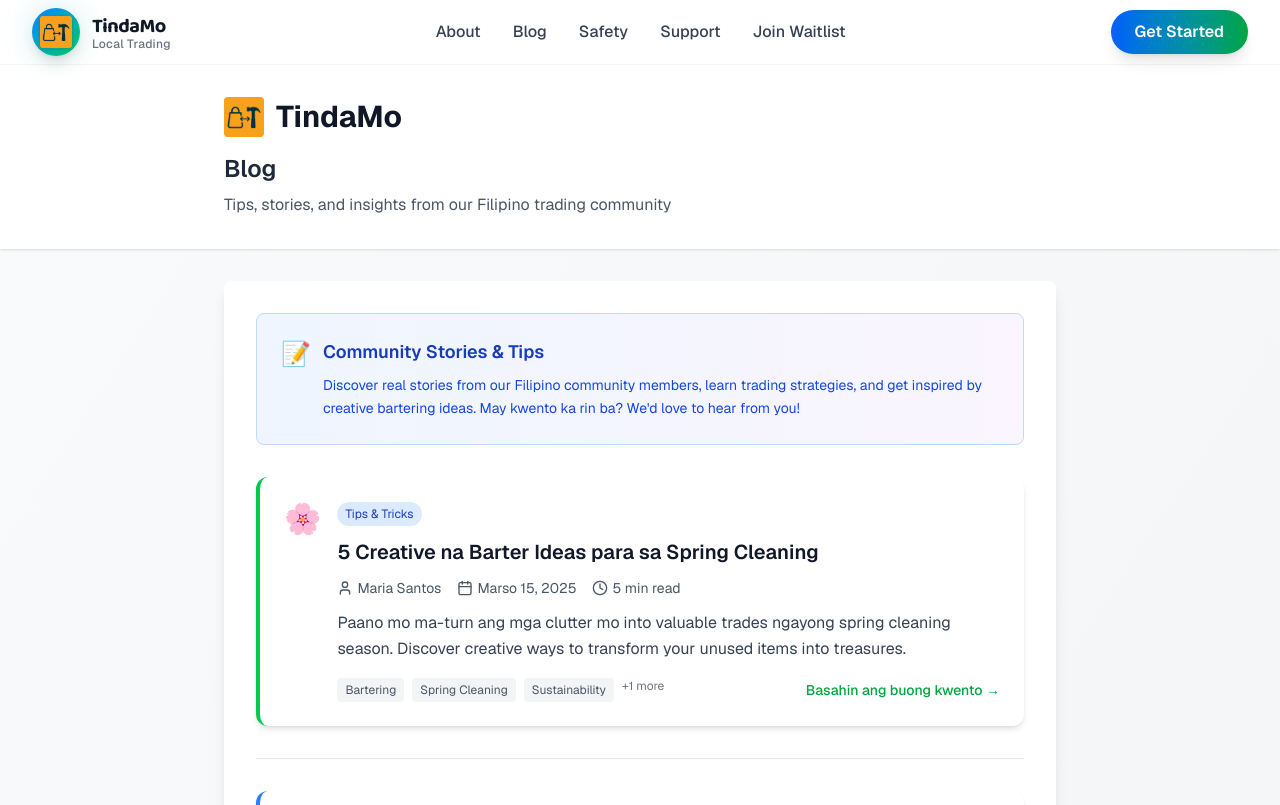
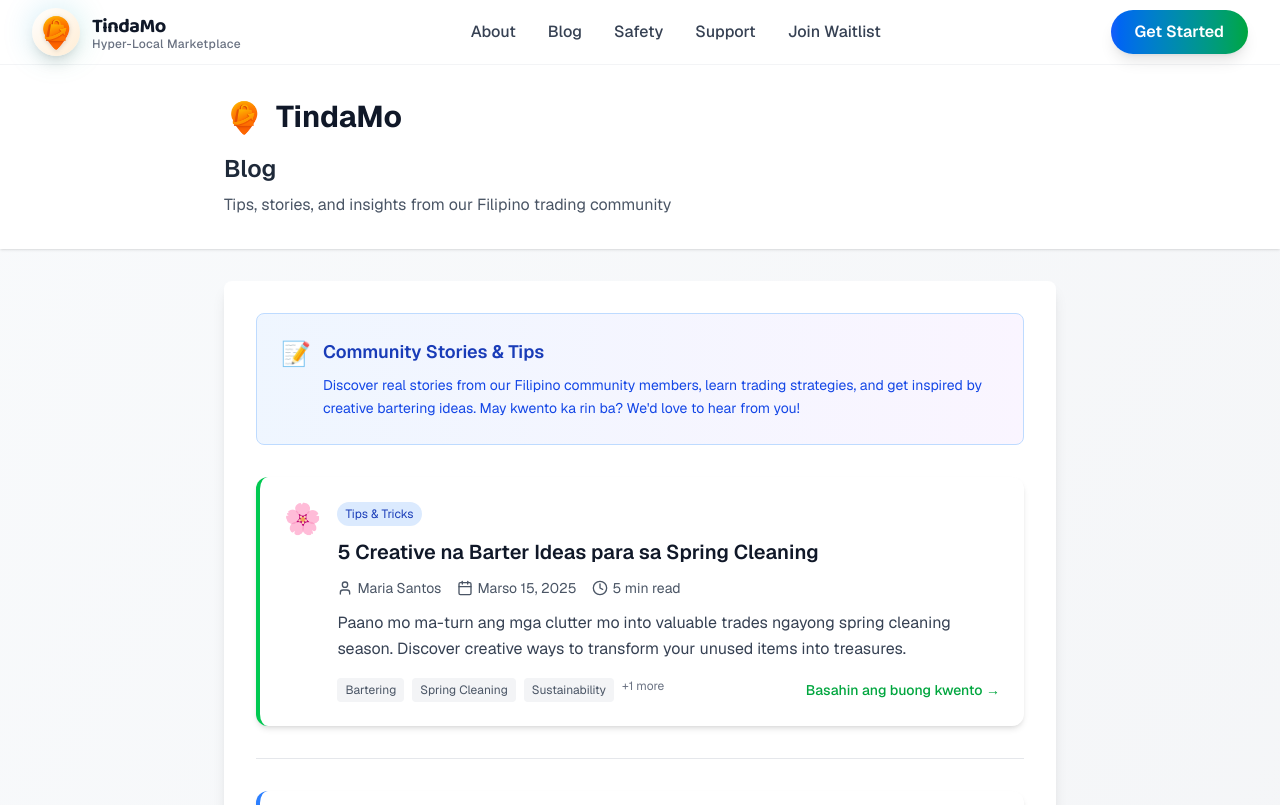
Before and after one commit to jerald-devOfficial/site, a Next.js app: page /blog in a window 1280 px wide. Shown: the top 805 px of the page. Built offline with nearby package versions, Linux system fonts and the light colour scheme; no server answers.

Commit message:
fix: update footer copyright year dynamically and enhance header logo styling, and replace logo with the new TindaMo logo

```diff
--- a/src/components/footer.tsx
+++ b/src/components/footer.tsx
@@ -205,27 +205,13 @@ const Footer = () => (
 
             {/* Copyright */}
             <div className='text-center md:text-right text-xs sm:text-sm text-blue-200'>
-              <p>© 2024 TindaMo. All rights reserved.</p>
+              <p>© {new Date().getFullYear()} TindaMo. All rights reserved.</p>
               <p className='mt-1'>Made with ❤️ for the Filipino community</p>
             </div>
           </div>
         </div>
       </div>
     </div>
-
-    {/* Bottom wave decoration */}
-    <div className='absolute bottom-0 left-0 w-full overflow-hidden'>
-      <svg
-        className='relative block w-full h-12'
-        viewBox='0 0 1200 120'
-        preserveAspectRatio='none'
-      >
-        <path
-          d='M0,0 L0,60 Q300,120 600,60 T1200,60 L1200,0 Z'
-          fill='rgba(0,0,0,0.1)'
-        />
-      </svg>
-    </div>
   </footer>
 )
 
--- a/src/components/header.tsx
+++ b/src/components/header.tsx
@@ -37,14 +37,15 @@ const Header = () => {
               <div className='absolute inset-0 bg-gradient-to-br from-blue-500 to-green-500 rounded-full blur-lg opacity-20 group-hover:opacity-30 transition-opacity duration-300'></div>
 
               {/* Logo Container */}
-              <div className='relative bg-gradient-to-br from-blue-500 to-green-500 p-2 rounded-full shadow-lg group-hover:shadow-xl transition-all duration-300 group-hover:scale-105'>
+              <div className='relative bg-gradient-to-br from-white to-orange-100 p-1 rounded-full shadow-lg group-hover:shadow-xl transition-all duration-300 group-hover:scale-105'>
                 <Image
                   src='/logo.png'
                   alt='TindaMo Logo'
-                  width={32}
-                  height={32}
+                  width={40}
+                  height={40}
                   className='relative z-10 drop-shadow-sm'
                   priority
+                  sizes='100%'
                 />
               </div>
             </div>
@@ -57,7 +58,7 @@ const Header = () => {
                 TindaMo
               </span>
               <span className='text-xs text-gray-500 font-medium tracking-wide -mt-1'>
-                Local Trading
+                Hyper-Local Marketplace
               </span>
             </div>
           </Link>
```
Also changed, not shown: public/logo.png.
